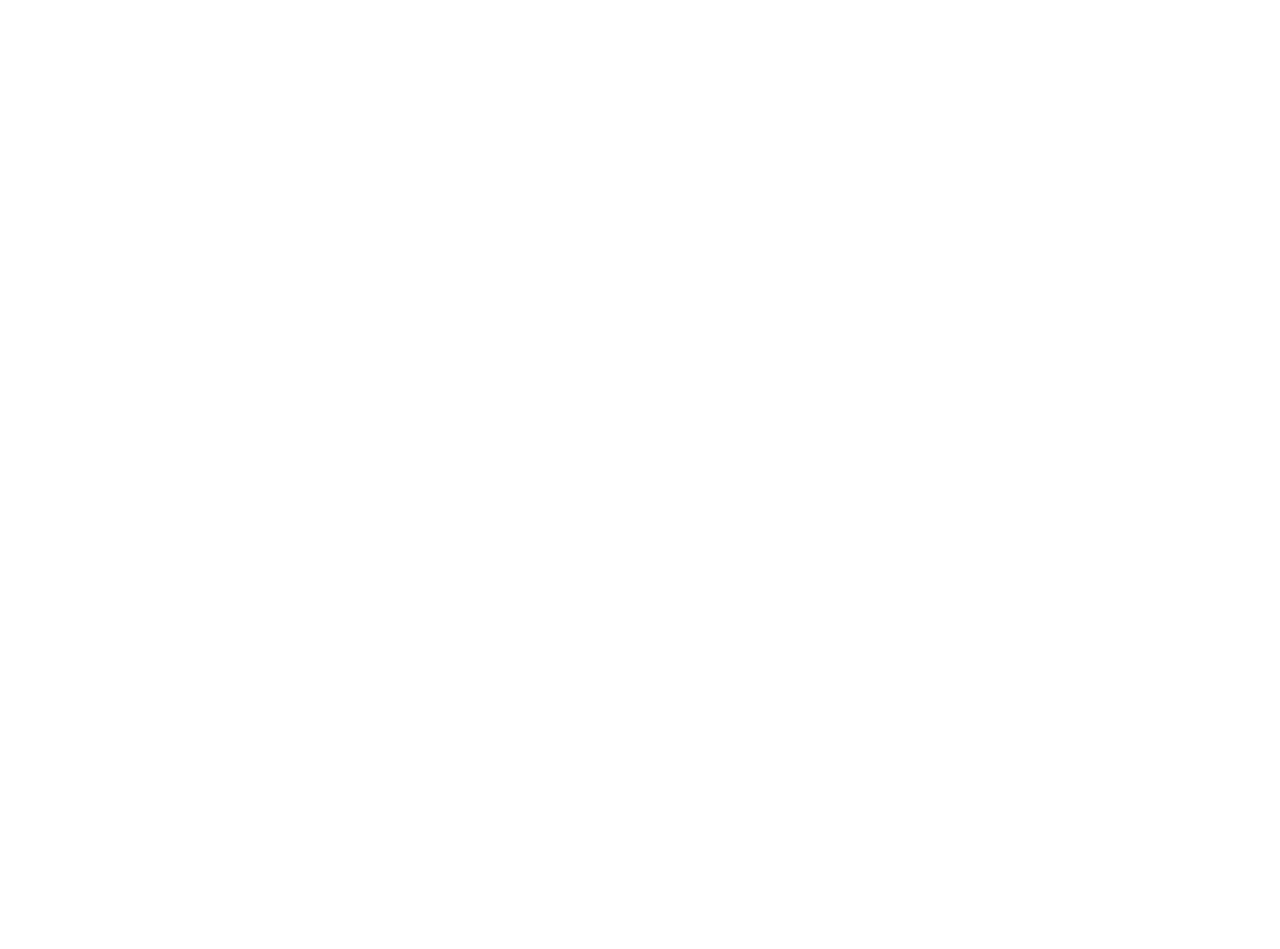
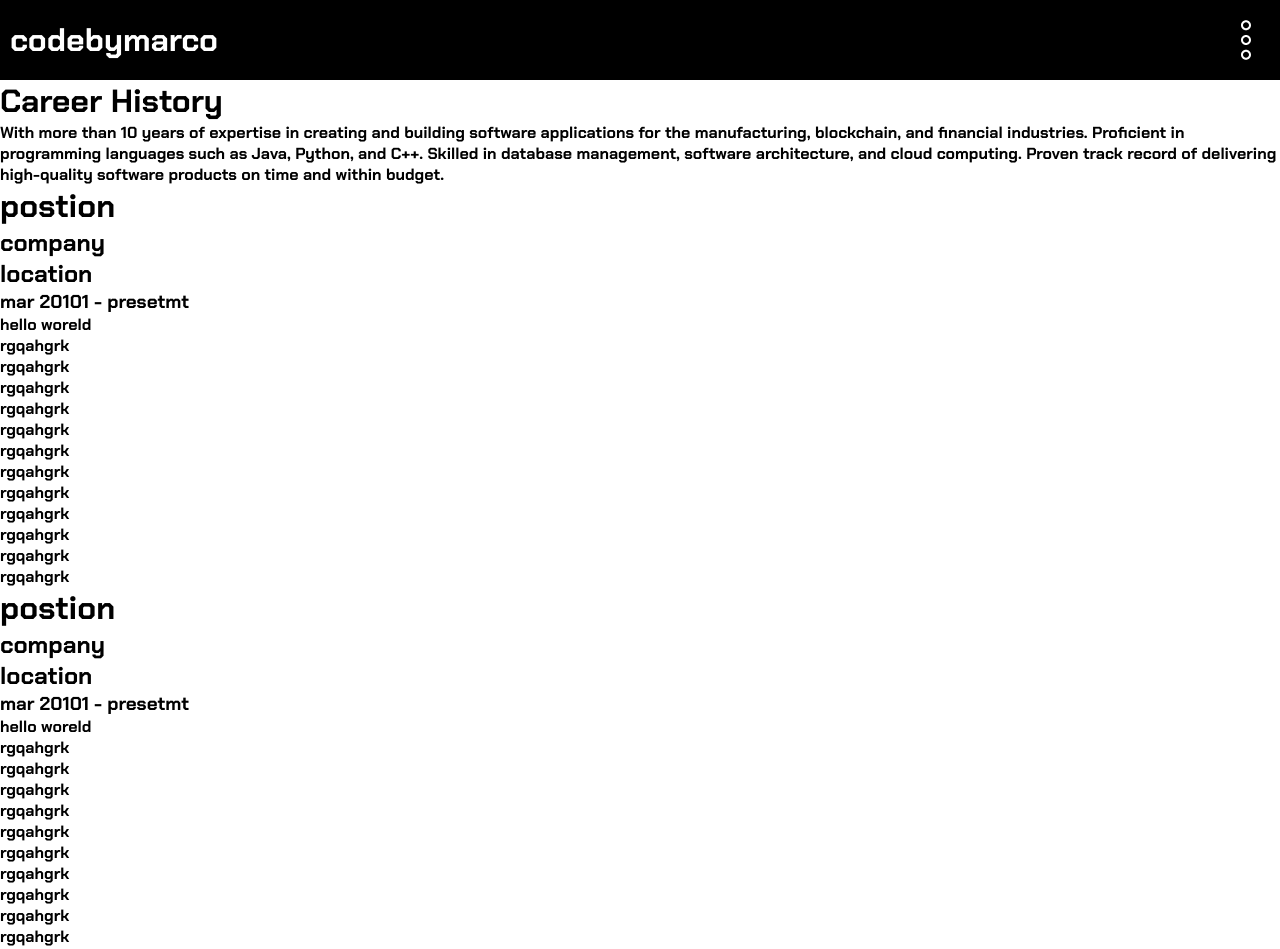
Before and after one commit to codebymarco/portfolio, a React (Vite) app: page /career in a window 1280 px wide. Before the commit this address had no page. Shown: the top 949 px of the page. Before the commit the page ends 800 px from the top, so only its background shows below. Built offline with nearby package versions, Linux system fonts and the light colour scheme.

Commit message:
added more stuff

```diff
--- a/src/components/components/FullPageNavbar.jsx
+++ b/src/components/components/FullPageNavbar.jsx
@@ -55,6 +55,7 @@ const FullPageNavbar = ({ close }) => {
       <motion.div variants={itemVariants} onClick={() => route(`/contact`)}>contact</motion.div>
       <motion.div variants={itemVariants} onClick={() => route(`/skills`)}>skills</motion.div>
       <motion.div variants={itemVariants} onClick={() => route(`/apps`)}>projects</motion.div>
+      <motion.div variants={itemVariants} onClick={() => route(`/apps`)}>career</motion.div>
     </motion.div>
   );
 };
--- a/src/components/pages/About.jsx
+++ b/src/components/pages/About.jsx
@@ -61,6 +61,21 @@ const About = () => {
         <div className="about-we">
           <h2>work experience</h2>
           <div className="we-container">
+            <div className="box">
+              <div className="box-top">
+                <div>
+                  <h1>Carpenter</h1>
+                  <h2>El-Shaddai Interiors</h2>
+                </div>
+                <h3>2017 - 2023</h3>
+              </div>
+              <p>
+                I started working for my dada straight after high school. My job
+                was to learn everything my dad knew so I could lessen the burden
+                on him. Left after I found a new career path, Just to put it out
+                there, my brother took over from me.
+              </p>
+            </div>
             <div className="box">
               <div className="box-top">
                 <div>
--- /dev/null
+++ b/src/components/pages/Career.jsx
@@ -0,0 +1,72 @@
+import React from "react";
+import '../../styles/career.css'
+
+const Career = () => {
+  return (
+    <div className="career">
+      <div className="career-top">
+        <h1>Career History</h1>
+      </div>
+      <div className="carer-about">
+        <p>
+          With more than 10 years of expertise in creating and building software
+          applications for the manufacturing, blockchain, and financial
+          industries. Proficient in programming languages such as Java, Python,
+          and C++. Skilled in database management, software architecture, and
+          cloud computing. Proven track record of delivering high-quality
+          software products on time and within budget.
+        </p>
+      </div>
+      <div className="career-container">
+        <div className="career-box">
+          <h1>postion</h1>
+          <h2>company</h2>
+          <h2>location</h2>
+          <h3>mar 20101 - presetmt</h3>
+          <div className="job-respons">
+            <ul>
+              <li>hello woreld</li>
+              <li>rgqahgrk</li>
+              <li>rgqahgrk</li>
+              <li>rgqahgrk</li>
+              <li>rgqahgrk</li>
+              <li>rgqahgrk</li>
+              <li>rgqahgrk</li>
+              <li>rgqahgrk</li>
+              <li>rgqahgrk</li>
+              <li>rgqahgrk</li>
+              <li>rgqahgrk</li>
+              <li>rgqahgrk</li>
+              <li>rgqahgrk</li>
+            </ul>
+          </div>
+        </div>
+        <div className="career-box">
+          <h1>postion</h1>
+          <h2>company</h2>
+          <h2>location</h2>
+          <h3>mar 20101 - presetmt</h3>
+          <div className="job-respons">
+            <ul>
+              <li>hello woreld</li>
+              <li>rgqahgrk</li>
+              <li>rgqahgrk</li>
+              <li>rgqahgrk</li>
+              <li>rgqahgrk</li>
+              <li>rgqahgrk</li>
+              <li>rgqahgrk</li>
+              <li>rgqahgrk</li>
+              <li>rgqahgrk</li>
+              <li>rgqahgrk</li>
+              <li>rgqahgrk</li>
+              <li>rgqahgrk</li>
+              <li>rgqahgrk</li>
+            </ul>
+          </div>
+        </div>
+      </div>
+    </div>
+  );
+};
+
+export default Career;
--- a/src/components/router/Router.jsx
+++ b/src/components/router/Router.jsx
@@ -7,7 +7,7 @@ import Contact from "../pages/Contact";
 import Projects from "../pages/Projects";
 import App from "../pages/apps/App";
 import PortfolioHub from "../pages/apps/PortfolioHub";
-import LinkBio from "../pages/apps/LinkBio";
+import Career from "../pages/Career";
 
 const Router = () => {
   return (
@@ -20,6 +20,7 @@ const Router = () => {
           <Route path="skills" element={<Skills />}></Route>
           <Route path="contact" element={<Contact />}></Route>
           <Route path="apps" element={<Projects />}></Route>
+          <Route path="career" element={<Career />}></Route>
         </Route>
 
         <Route path="/apps/app" element={<App />}></Route>
--- a/src/styles/about.css
+++ b/src/styles/about.css
@@ -245,7 +245,7 @@
     flex-direction: column;
     align-items: flex-start;
     gap: 20px;
-    width: 500px;
+    width: 100%;
   }
 
   .we-container .box p {
@@ -275,7 +275,7 @@
   grid-template-columns: 1fr;
   padding-left: 20px;
   gap: 20px;
-  width: fit-content;
+  width: 100%;
 }
 
 .we-container .box {
@@ -287,11 +287,11 @@
   flex-direction: column;
   align-items: flex-start;
   gap: 20px;
-  width: fit-content;
+  width:100%;
 }
 
 .we-container .box p {
-  width: 90%;
+  width: 50%;
 }
 
 .box-top {
```
Also changed, not shown: src/styles/career.css (added).
